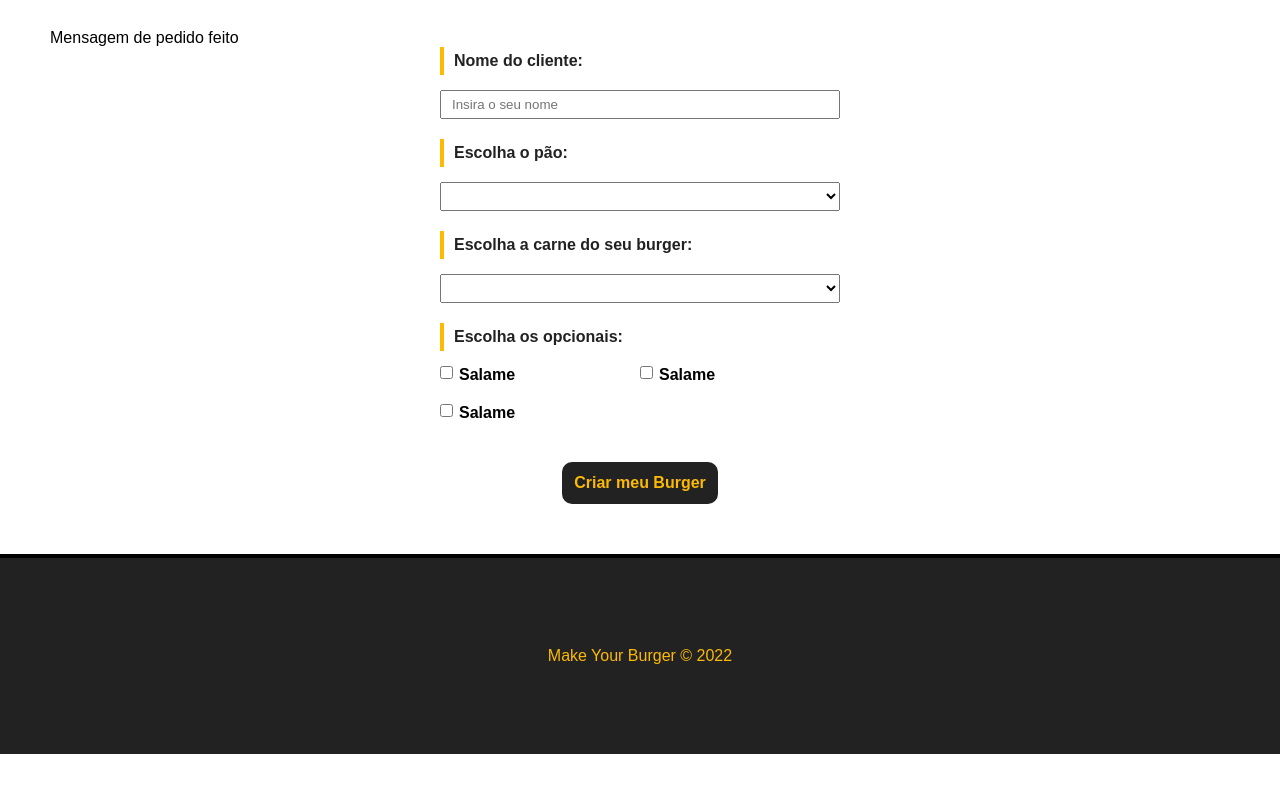
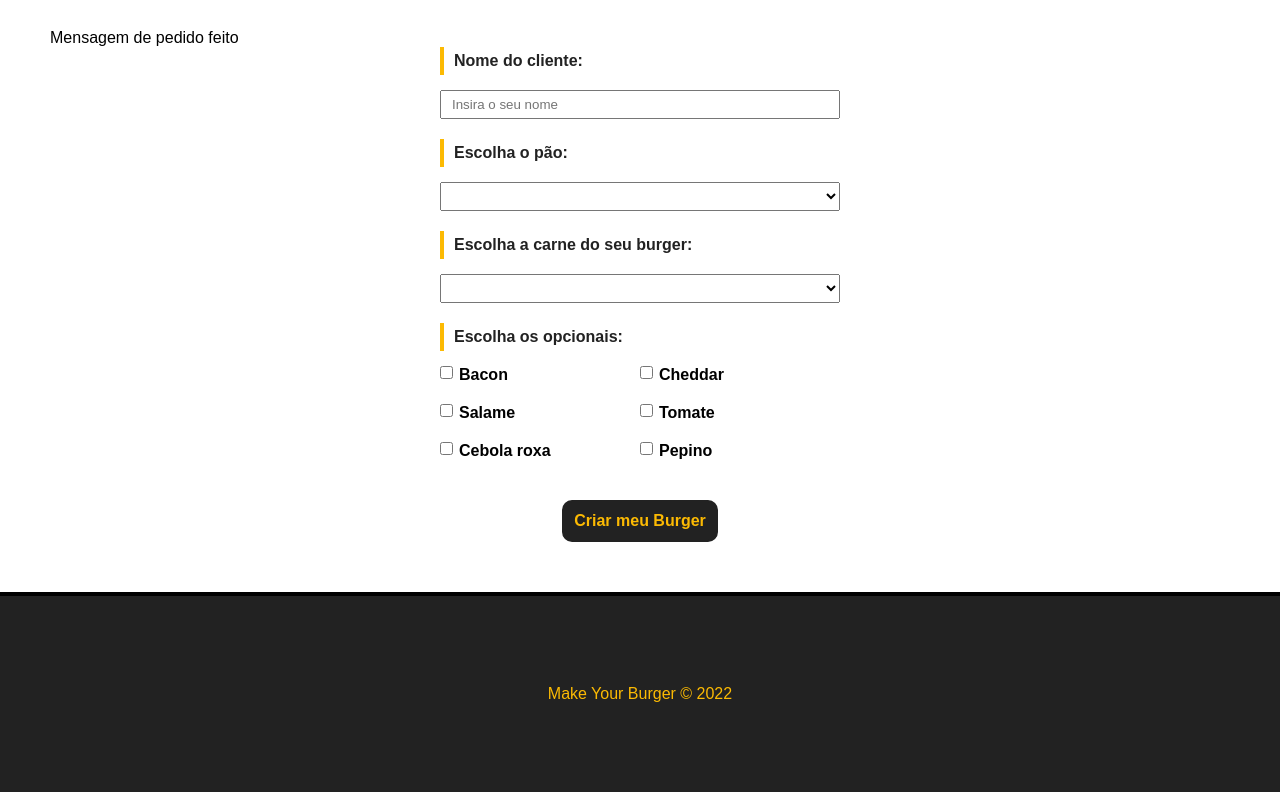
Before and after one commit to adhmattheus/Web, a Vue app in the folder make_your_burger/: page / in a window 1280 px wide. Shown: the part 677-1469 px from the top of the page. Before the commit the page ends 1431 px from the top, so only its background shows below. Built offline with nearby package versions, Linux system fonts and the light colour scheme; data requests are answered from the project's data file.

Commit message:
resgatando dados para o form

```diff
--- a/make_your_burger/src/components/Burgerform.vue
+++ b/make_your_burger/src/components/Burgerform.vue
@@ -13,7 +13,7 @@
           <label for="pao">Escolha o pão: </label>
           <select name="pao" id="pao" v-model="pao">
             <option value="">Selecione o tipo do pão</option>
-            <option value="integral">Integral</option>
+            <option v-for="pao in paes" :key="pao.id" :value="pao.tipo">{{pao.tipo}}</option>
           </select>
         </div>
 
@@ -21,23 +21,15 @@
           <label for="carne">Escolha a carne do seu burger: </label>
           <select name="carne" id="carne" v-model="carne">
             <option value="">Selecione o tipo de carne</option>
-            <option value="integral">Maminha</option>
+            <option v-for="carne in carnes" :key="carne.id" :value="carne.tipo">{{carne.tipo}}</option>
           </select>
         </div>
 
         <div id="opcionais-container"  class="input-container">
           <label id="opcionais-title" for="opcionais">Escolha os opcionais: </label>
-            <div class="checkbox-container">
-              <input type="checkbox" name="opcionais" v-model="opcionais" value="salame">
-              <span>Salame</span>
-            </div>
-            <div class="checkbox-container">
-              <input type="checkbox" name="opcionais" v-model="opcionais" value="salame">
-              <span>Salame</span>
-            </div>
-            <div class="checkbox-container">
-              <input type="checkbox" name="opcionais" v-model="opcionais" value="salame">
-              <span>Salame</span>
+            <div class="checkbox-container" v-for="opcional in opcionaisdata" :key="opcional.id">
+              <input type="checkbox" name="opcionais" v-model="opcionais" :value="opcional.tipo">
+              <span>{{opcional.tipo}}</span>
             </div>
         </div>
 
@@ -52,7 +44,34 @@
 
 <script>
 export default {
-  name:'Burgerform'
+  name:'Burgerform',
+  data(){
+    return{
+      paes: null,
+      carnes: null,
+      opcionaisdata: null,
+      nome: null,
+      pao: null,
+      carne: null,
+      opcionais:[],
+      status:" Solicitado",
+      msg: null,
+    }
+  },
+  methods:{
+    async getIngredientes(){
+
+      const req = await fetch("http://localhost:3000/ingredientes");
+      const data = await req.json();
+
+      this.paes = data.paes;
+      this.carnes = data.carnes;
+      this.opcionaisdata = data.opcionais;
+    }
+  },
+  mounted(){
+    this.getIngredientes()
+  }
 }
 </script>
 
```
